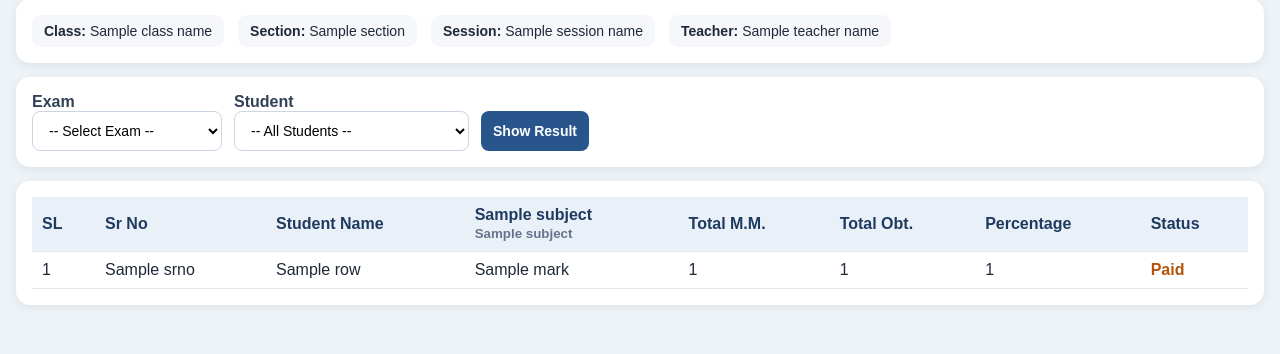
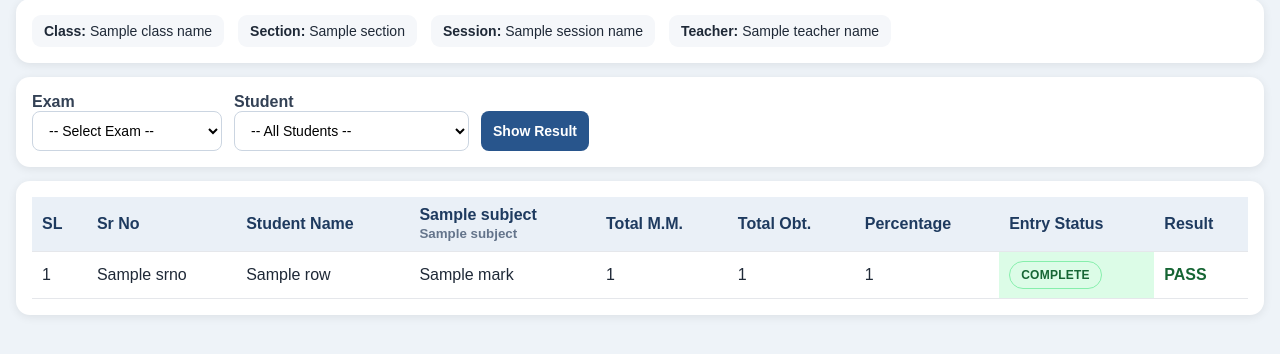
Before and after one commit to annutkarshrita/shantiraman.co.in, a Flask app: template templates/my_result.html in a window 1280 px wide. Shown: the part 145-499 px from the top of the page. Run offline with Flask 3, Linux system fonts and the light colour scheme; the template is opened without the code that fills it: most values are stand-ins (such as "Sample title", 1, 10 or a date in 2020).

Commit message:
Update my_result.html

```diff
--- a/templates/my_result.html
+++ b/templates/my_result.html
@@ -1,4 +1,5 @@
 <!doctype html>
+<!-- MY_RESULT_STATUS_COLORS_PATCH_V4 -->
 <html lang="hi">
 <head>
 <meta charset="UTF-8">
@@ -25,10 +26,15 @@ button{background:#28558c;color:#fff;border:0;font-weight:bold;cursor:pointer}
 table{border-collapse:collapse;width:100%;min-width:1000px;background:#fff}
 th,td{padding:9px 10px;border-bottom:1px solid #e5e7eb;text-align:left;white-space:nowrap}
 th{background:#eaf0f7;color:#1e3a5f}
-.pending{color:#b45309;font-weight:bold}
+.pending{color:#991b1b;font-weight:bold}
 .pass{color:#166534;font-weight:bold}
+.complete{color:#166534;font-weight:bold}
 .fail{color:#991b1b;font-weight:bold}
 .special{color:#7c2d12;font-weight:bold}
+.entry-status-badge{display:inline-block;min-width:92px;padding:6px 11px;border-radius:999px;text-align:center;font-size:12px;font-weight:800;letter-spacing:.25px;border:1px solid transparent}
+.entry-status-complete{background:#dcfce7 !important;color:#166534 !important;border-color:#86efac !important}
+.entry-status-partial{background:#fef3c7 !important;color:#92400e !important;border-color:#fcd34d !important}
+.entry-status-pending{background:#fee2e2 !important;color:#991b1b !important;border-color:#fca5a5 !important}
 small{color:#64748b}
 </style>
 </head>
@@ -98,7 +104,8 @@ small{color:#64748b}
           <th>Total M.M.</th>
           <th>Total Obt.</th>
           <th>Percentage</th>
-          <th>Status</th>
+          <th>Entry Status</th>
+          <th>Result</th>
         </tr>
       </thead>
       <tbody>
@@ -112,8 +119,16 @@ small{color:#64748b}
             <td>{{ r.total_max }}</td>
             <td>{{ r.total_obt }}</td>
             <td>{{ r.percentage or '—' }}</td>
-            <td class="{% if r.status=='PASS' %}pass{% elif r.status=='FAIL' %}fail{% elif r.status in ('ABSENT','MEDICAL') %}special{% else %}pending{% endif %}">
-              {{ r.status }}
+            {% set entry_status = (r.entry_status|default(r.status|default('PENDING', true), true)|string|trim|upper) %}
+            <td class="entry-status-cell"
+                style="padding:9px 10px;{% if entry_status == 'COMPLETE' %}background-color:#dcfce7 !important;color:#166534 !important;{% elif entry_status == 'PARTIAL' %}background-color:#fef3c7 !important;color:#92400e !important;{% else %}background-color:#fee2e2 !important;color:#991b1b !important;{% endif %}">
+              <span class="entry-status-badge"
+                style="display:inline-block;min-width:92px;padding:6px 11px;border-radius:999px;text-align:center;font-size:12px;font-weight:800;letter-spacing:.25px;border:1px solid transparent;{% if entry_status == 'COMPLETE' %}background:#dcfce7 !important;color:#166534 !important;border-color:#86efac !important;{% elif entry_status == 'PARTIAL' %}background:#fef3c7 !important;color:#92400e !important;border-color:#fcd34d !important;{% else %}background:#fee2e2 !important;color:#991b1b !important;border-color:#fca5a5 !important;{% endif %}">
+                {{ entry_status }}
+              </span>
+            </td>
+            <td class="{% if r.result_status == 'PASS' %}pass{% elif r.result_status == 'FAIL' %}fail{% elif r.result_status in ('ABSENT','MEDICAL','A','M') %}special{% else %}pending{% endif %}">
+              {{ r.result_status }}
             </td>
           </tr>
           {% endfor %}
```
